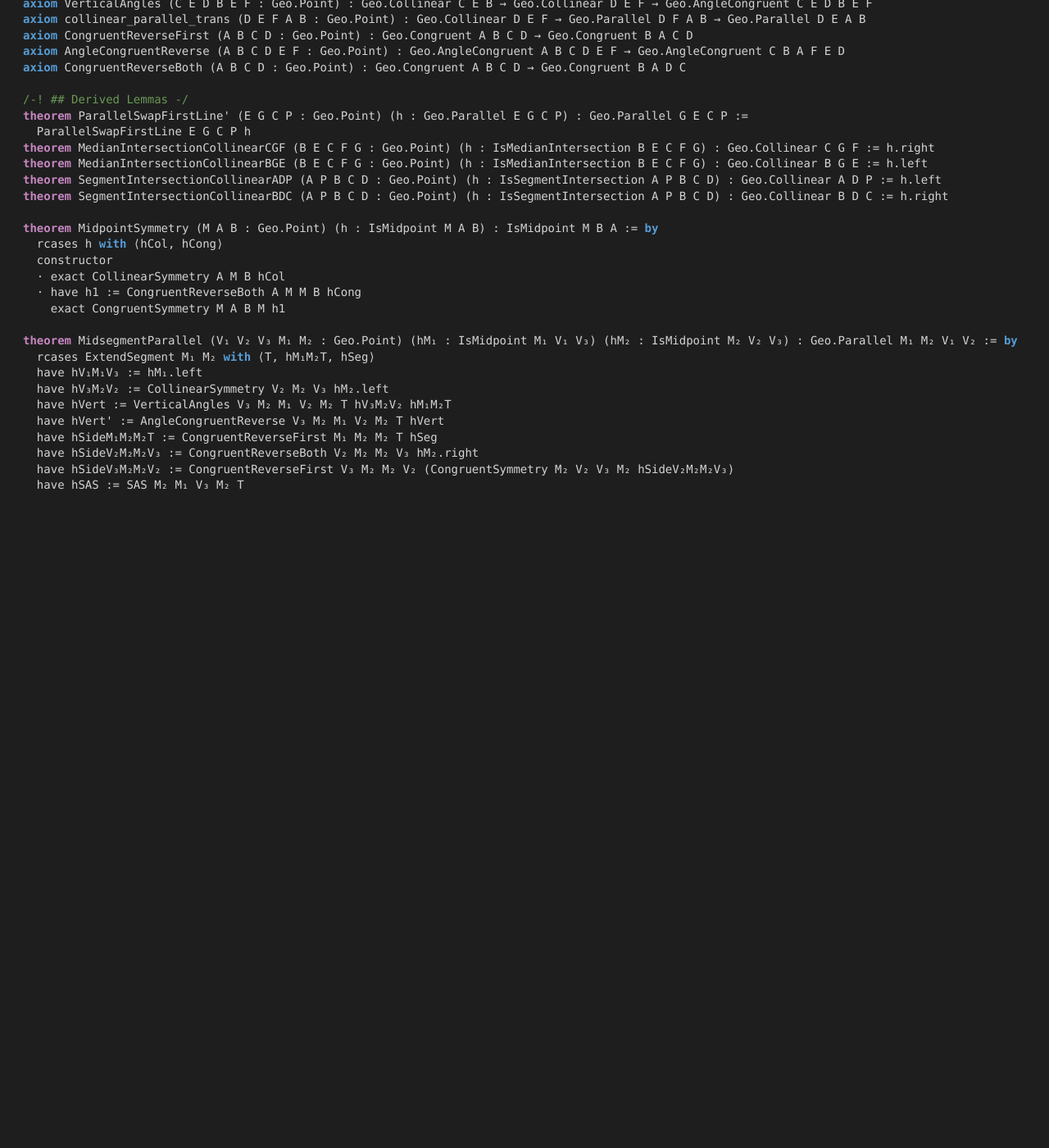
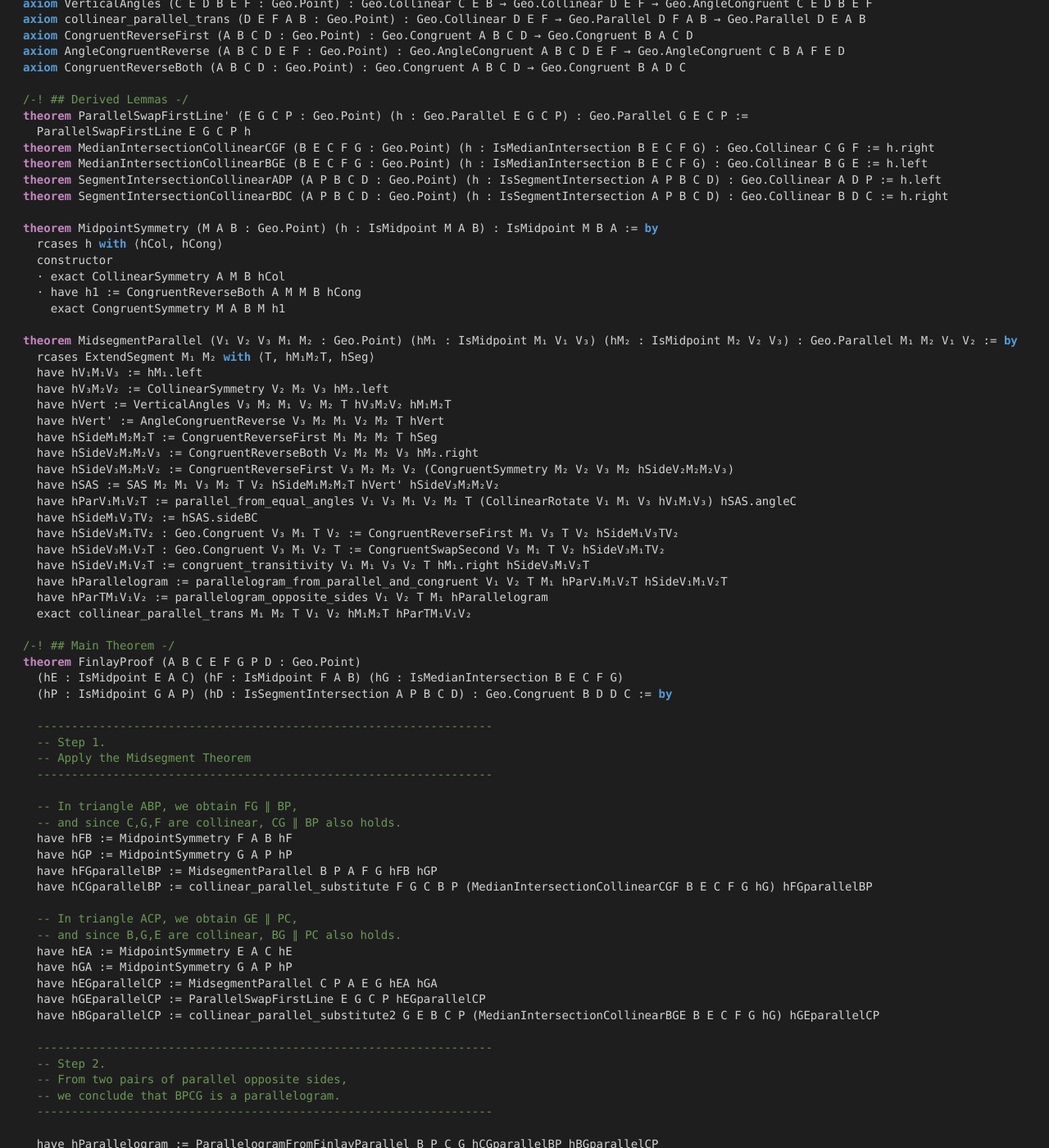
Before and after one commit to cgjteam/cgjteam.github.io, a Jekyll site: the page Geometry_lean.html, which Jekyll copies as it is, in a window 1280 px wide and 1400 px high, scrolled down 1150 px. Shown: the whole window at 82% size. Built offline with Jekyll 4.4.1, drawn with Linux system fonts in a browser that asks for light colours; before the commit the page ends 1780 px from its top, so only the background shows below that; some of the changed text lies outside the part shown.

Commit message:
Update Geometry_lean.html

```diff
--- a/Geometry_lean.html
+++ b/Geometry_lean.html
@@ -100,4 +100,73 @@
   have hSideM₁M₂M₂T := CongruentReverseFirst M₁ M₂ M₂ T hSeg
   have hSideV₂M₂M₂V₃ := CongruentReverseBoth V₂ M₂ M₂ V₃ hM₂.right
   have hSideV₃M₂M₂V₂ := CongruentReverseFirst V₃ M₂ M₂ V₂ (CongruentSymmetry M₂ V₂ V₃ M₂ hSideV₂M₂M₂V₃)
-  have hSAS := SAS M₂ M₁ V₃ M₂ T
+  have hSAS := SAS M₂ M₁ V₃ M₂ T V₂ hSideM₁M₂M₂T hVert' hSideV₃M₂M₂V₂
+  have hParV₁M₁V₂T := parallel_from_equal_angles V₁ V₃ M₁ V₂ M₂ T (CollinearRotate V₁ M₁ V₃ hV₁M₁V₃) hSAS.angleC
+  have hSideM₁V₃TV₂ := hSAS.sideBC
+  have hSideV₃M₁TV₂ : Geo.Congruent V₃ M₁ T V₂ := CongruentReverseFirst M₁ V₃ T V₂ hSideM₁V₃TV₂
+  have hSideV₃M₁V₂T : Geo.Congruent V₃ M₁ V₂ T := CongruentSwapSecond V₃ M₁ T V₂ hSideV₃M₁TV₂
+  have hSideV₁M₁V₂T := congruent_transitivity V₁ M₁ V₃ V₂ T hM₁.right hSideV₃M₁V₂T
+  have hParallelogram := parallelogram_from_parallel_and_congruent V₁ V₂ T M₁ hParV₁M₁V₂T hSideV₁M₁V₂T
+  have hParTM₁V₁V₂ := parallelogram_opposite_sides V₁ V₂ T M₁ hParallelogram
+  exact collinear_parallel_trans M₁ M₂ T V₁ V₂ hM₁M₂T hParTM₁V₁V₂
+
+<span class="cmt">/-! ## Main Theorem -/</span>
+<span class="thm">theorem</span> FinlayProof (A B C E F G P D : Geo.Point)
+  (hE : IsMidpoint E A C) (hF : IsMidpoint F A B) (hG : IsMedianIntersection B E C F G)
+  (hP : IsMidpoint G A P) (hD : IsSegmentIntersection A P B C D) : Geo.Congruent B D D C := <span class="kw">by</span>
+
+  <span class="cmt">------------------------------------------------------------------</span>
+  <span class="cmt">-- Step 1.</span>
+  <span class="cmt">-- Apply the Midsegment Theorem</span>
+  <span class="cmt">------------------------------------------------------------------</span>
+
+  <span class="cmt">-- In triangle ABP, we obtain FG ∥ BP,</span>
+  <span class="cmt">-- and since C,G,F are collinear, CG ∥ BP also holds.</span>
+  have hFB := MidpointSymmetry F A B hF
+  have hGP := MidpointSymmetry G A P hP
+  have hFGparallelBP := MidsegmentParallel B P A F G hFB hGP
+  have hCGparallelBP := collinear_parallel_substitute F G C B P (MedianIntersectionCollinearCGF B E C F G hG) hFGparallelBP
+
+  <span class="cmt">-- In triangle ACP, we obtain GE ∥ PC,</span>
+  <span class="cmt">-- and since B,G,E are collinear, BG ∥ PC also holds.</span>
+  have hEA := MidpointSymmetry E A C hE
+  have hGA := MidpointSymmetry G A P hP
+  have hEGparallelCP := MidsegmentParallel C P A E G hEA hGA
+  have hGEparallelCP := ParallelSwapFirstLine E G C P hEGparallelCP
+  have hBGparallelCP := collinear_parallel_substitute2 G E B C P (MedianIntersectionCollinearBGE B E C F G hG) hGEparallelCP
+
+  <span class="cmt">------------------------------------------------------------------</span>
+  <span class="cmt">-- Step 2.</span>
+  <span class="cmt">-- From two pairs of parallel opposite sides,</span>
+  <span class="cmt">-- we conclude that BPCG is a parallelogram.</span>
+  <span class="cmt">------------------------------------------------------------------</span>
+
+  have hParallelogram := ParallelogramFromFinlayParallel B P C G hCGparallelBP hBGparallelCP
+  <span class="cmt">-- We have proven that BPCG is a parallelogram.</span>
+
+  <span class="cmt">------------------------------------------------------------------</span>
+  <span class="cmt">-- Step 3.</span>
+  <span class="cmt">-- Determine the intersection point of the parallelogram diagonals.</span>
+  <span class="cmt">------------------------------------------------------------------</span>
+
+  have hGDP := collinear_trans A G D P hP.left (SegmentIntersectionCollinearADP A P B C D hD)
+
+  <span class="cmt">------------------------------------------------------------------</span>
+  <span class="cmt">-- Step 4.</span>
+  <span class="cmt">-- Property of parallelogram diagonals:</span>
+  <span class="cmt">-- diagonals bisect each other.</span>
+  <span class="cmt">------------------------------------------------------------------</span>
+
+  have hBD_eq_DC := parallelogram_diagonals_bisect B P C G D hParallelogram (SegmentIntersectionCollinearBDC A P B C D hD) hGDP
+  <span class="cmt">-- We have proven that BD ≅ DC.</span>
+
+  <span class="cmt">------------------------------------------------------------------</span>
+  <span class="cmt">-- Step 5.</span>
+  <span class="cmt">-- We obtain BD = DC, which completes the proof.</span>
+  <span class="cmt">------------------------------------------------------------------</span>
+
+  exact hBD_eq_DC
+<span class="kw">end</span> Geometry
+</div>
+</body>
+</html>
```
